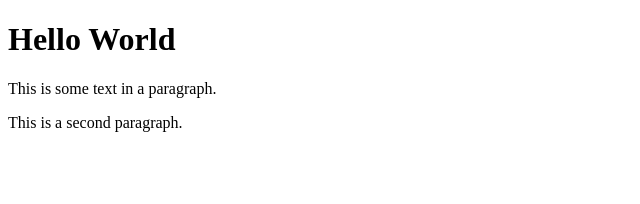
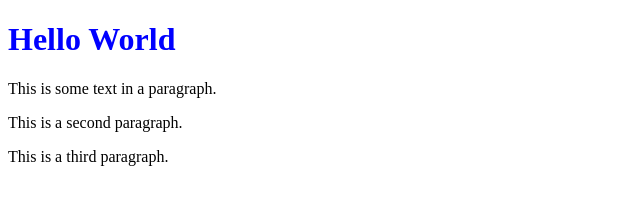
Before and after one commit to kennethchung5/kennethchung5.github.io, a plain HTML site: page index.html in a window 1280 px wide. Shown: the whole page, without its empty margins (0-640 px from the left). Drawn offline with Linux system fonts and the light colour scheme.

Commit message:
third paragraph plus a new file

```diff
--- a/index.html
+++ b/index.html
@@ -2,10 +2,12 @@
 <html>
     <head>
         <title>This is the title of the page</title>
+        <link rel="stylesheet" type="text/css" href="style.css">
     </head>
     <body>
         <h1>Hello World</h1>
         <p>This is some text in a paragraph.</p>
         <p>This is a second paragraph.</p>
+        <p>This is a third paragraph.</p>
     </body>
 </html>
--- /dev/null
+++ b/style.css
@@ -0,0 +1,3 @@
+h1 {
+    color: blue;
+}
```
